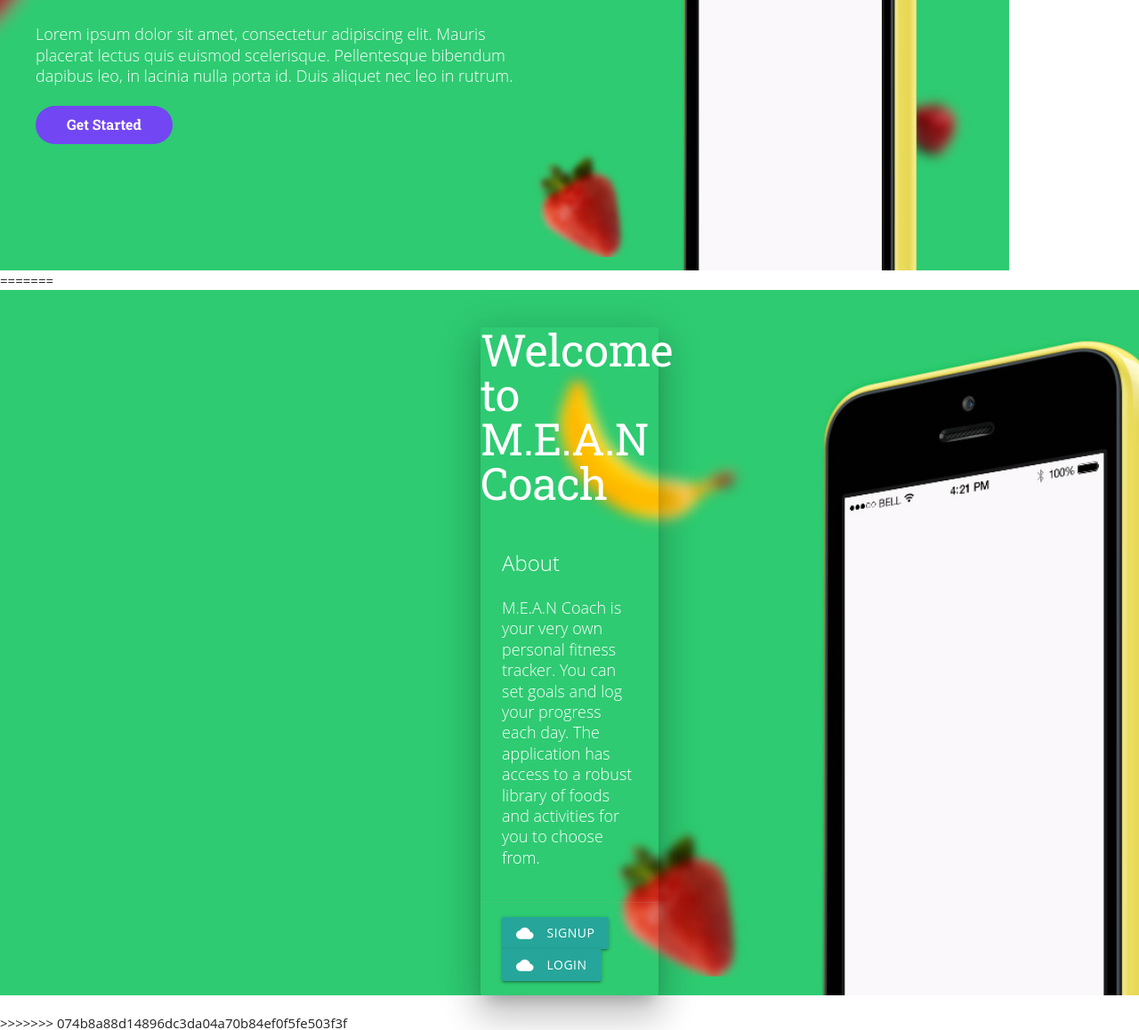
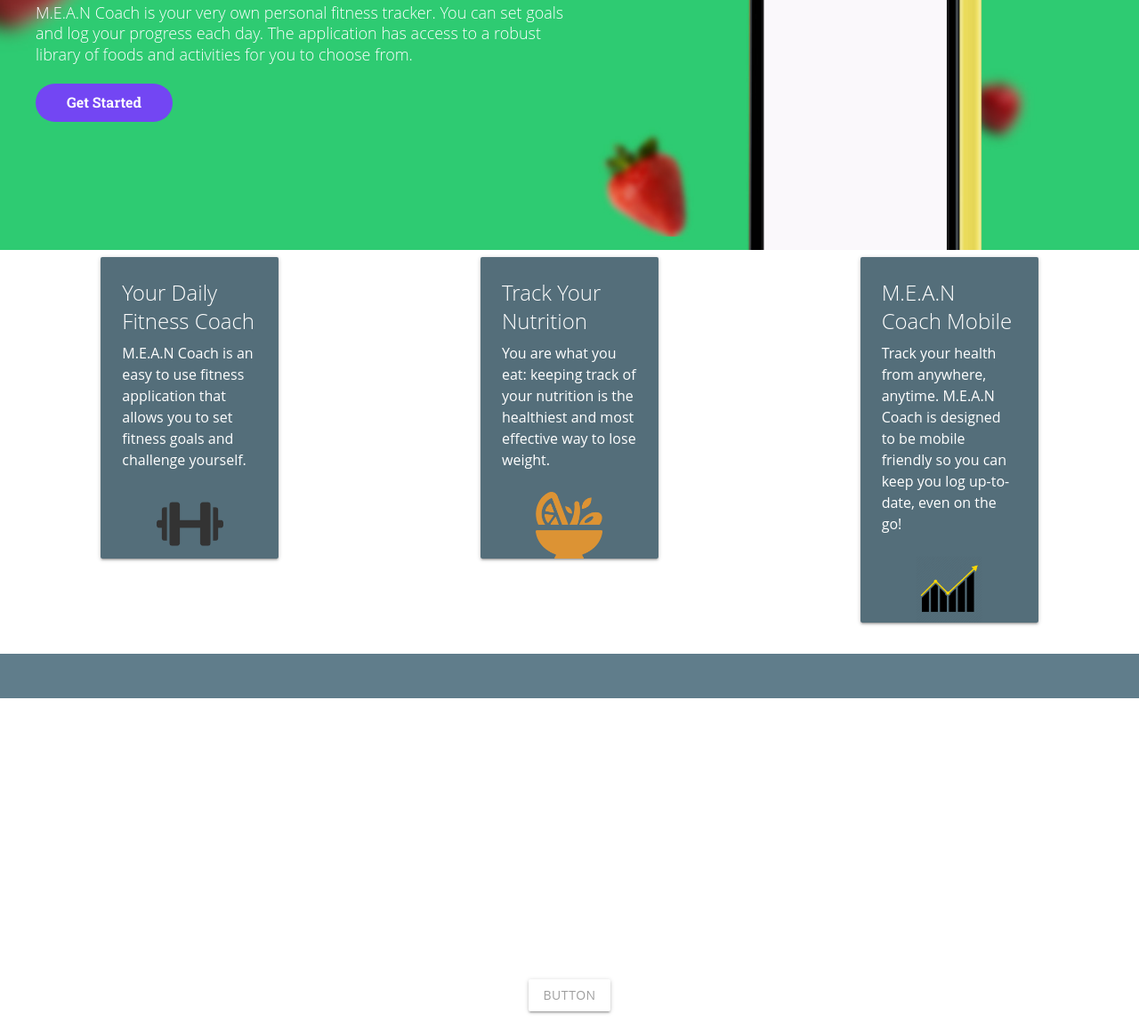
Before and after one commit to Agentscreech/MEAN-Coach, a website: page static/index.html in a window 1280 px wide. Shown: the part 359-1517 px from the top of the page at 89% size. Drawn offline with nearby package versions, Linux system fonts and the light colour scheme; some packages are replaced by stand-ins of ours.

Commit message:
fixed merge conflicts

```diff
--- a/static/app/containers/home/home.html
+++ b/static/app/containers/home/home.html
@@ -1,33 +1,14 @@
-<<<<<<< HEAD
 <div id="hero-container" class="hero-image col 12s">
   <div id="hero-text-container">
     <h1>Your personal <span class="fnt-black">fitness coach</span>.</h1>
     <div class="card-content white-text">
-      <h4>Lorem ipsum dolor sit amet, consectetur adipiscing elit. Mauris placerat lectus quis euismod scelerisque. Pellentesque bibendum dapibus leo, in lacinia nulla porta id. Duis aliquet nec leo in rutrum.</h4>
+      <h4>M.E.A.N Coach is your very own personal fitness tracker. You can set goals and log your progress each day. The application has access to a robust library of foods and activities for you to choose from.</h4>
     </div>
     <div class="card-action">
       <a ui-sref="signupState()" class="button button-primary">Get Started</a>
     </div>
   </div>
 </div>
-=======
-<br>
-<div class="row">
-   <div class="hero-image col s12">
-     <div class="hero-card card transparent z-depth-5">
-       <h1>Welcome to M.E.A.N Coach</h1>
-       <div class="card-content white-text">
-         <span class="card-title">About</span>
-         <h4>M.E.A.N Coach is your very own personal fitness tracker. You can set goals and log your progress each day. The application has access to a robust library of foods and activities for you to choose from.</h4>
-       </div>
-       <div class="card-action">
-         <a ui-sref="signupState()" class="waves-effect waves-light btn"><i class="material-icons left">cloud</i>Signup</a>
-         <a ui-sref="loginState()" class="waves-effect waves-light btn"><i class="material-icons left">cloud</i>Login</a>
-       </div>
-     </div>
-   </div>
- </div>
->>>>>>> 074b8a88d14896dc3da04a70b84ef0f5fe503f3f
 
 <div class="home-flex-container">
   <div class="flex-item">
```
Also changed, not shown: static/app/components/navbar/navbar.html (+0 -1 lines).
